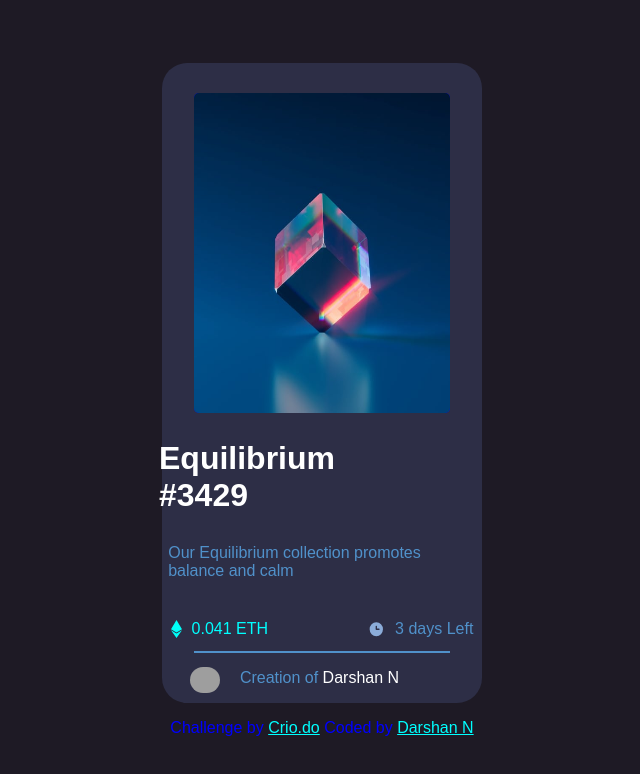
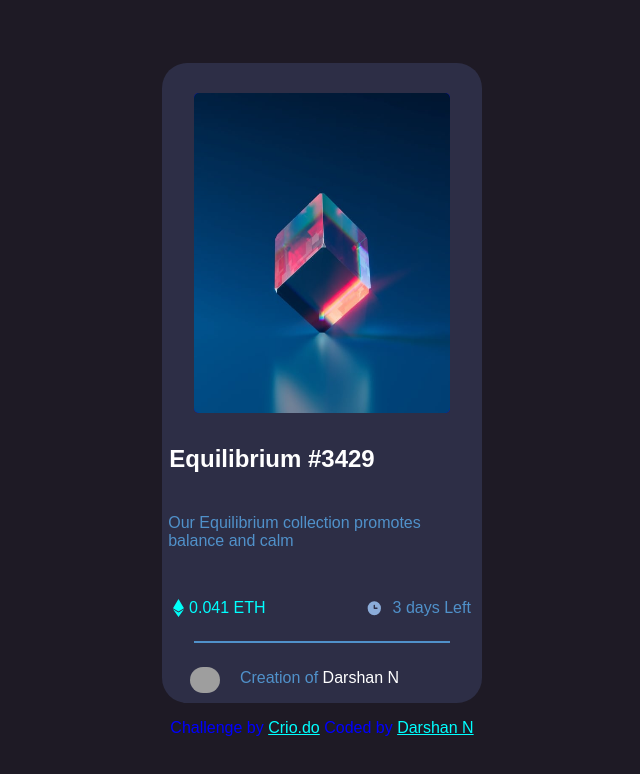
Before and after one commit to darshann345/NFT-Preview-Card, a plain HTML site: page index.html in a window 1280 px wide. Shown: the whole page, without its empty margins (326-966 px from the left). Drawn offline with Linux system fonts and the light colour scheme; grey boxes are pictures that could not be loaded.

Commit message:
commited

```diff
--- a/index.css
+++ b/index.css
@@ -52,10 +52,12 @@ font-family: Outfit, sans-serif;
 }
 .card__title{
     position: relative;
-    margin-right: 150px;
+    margin-right: 100px;
     margin-bottom: 5px;
+    font-size: 1.5rem;
 
 }
+
 .card p{
     white-space: pre-line;
     color:rgb(80, 145, 202);
@@ -73,12 +75,12 @@ font-family: Outfit, sans-serif;
 .card__time-left{
     color: aqua;
     display:flex;
-    gap:10px;
+    gap:5px;
 }
 .card__time-right{
     display: flex;
     gap:10px;
-        color:rgb(80, 145, 202);
+    color:rgb(80, 145, 202);
 
 }
 .card__creator{
--- a/index.html
+++ b/index.html
@@ -9,21 +9,23 @@
     <main class="card">
         <img class="card__images" src="assests/image-equilibrium.jpg" alt="card_image" />
         <h1 class="card__title">Equilibrium #3429</h1>
-        <p>
+        <p id="info">
             Our Equilibrium collection promotes
             <span style="display: block">balance and calm</span>
         </p>
         <div class="card__time">
             <div class="card__time-left">
                 <img src="assests/icon-ethereum.svg" alt="Ethereum Icon" />
-                0.041 ETH
+                <span>0.041 ETH</span>
             </div>
+
             <div class="card__time-right">
                 <img src="assests/icon-clock.svg" alt="Clocl Icon" />
-                3 days Left
+                <span>3 days Left</span>
             </div>
         </div>
-        <hr />
+        <hr style="width: 20vw; height: 2px; border: none; background-color: rgb(80, 145, 202);" />
+
         <div class="card__creator">
             <img src="https://media.licdn.com/dms/image/D5603AQHmisevs6V-Wg/profile-displayphoto-shrink_200_200/0/1711565017432?e=2147483647&v=beta&t=2gxdXF049G8KQ53xOdouFjL_DKFruEzC2XH5LmLtem4"
                 width="30px" alt="Creation of" style="border-radius: 25px;margin-bottom: 10px;" />
```
